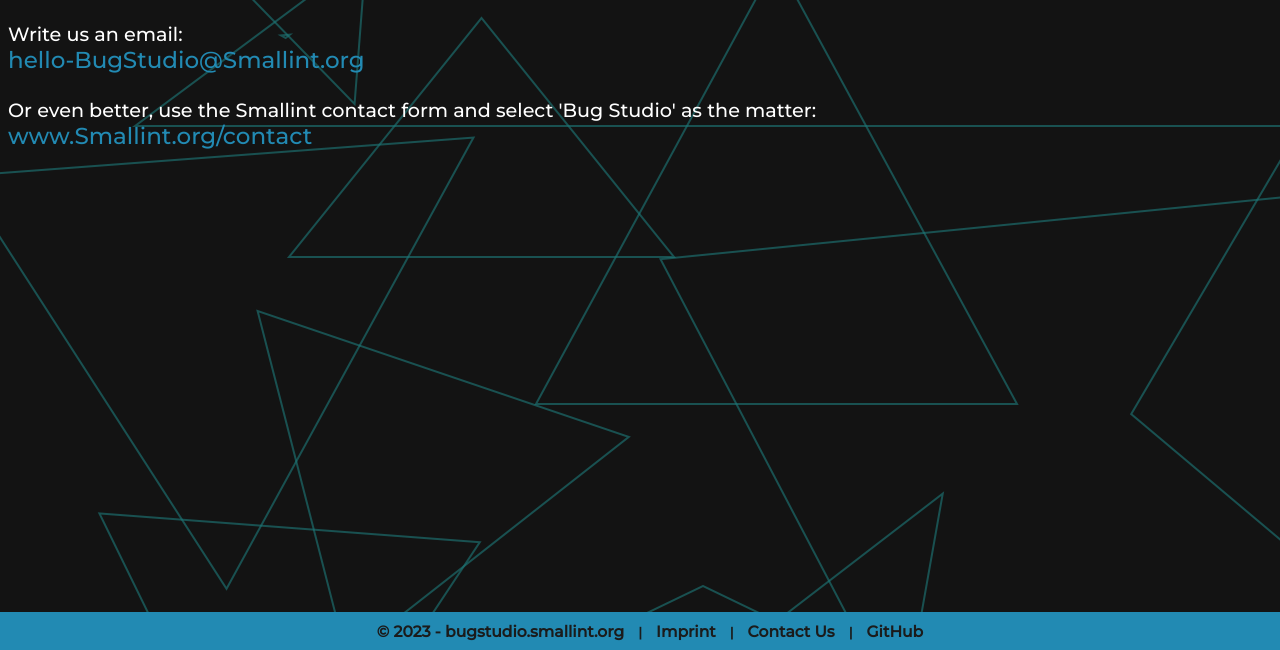
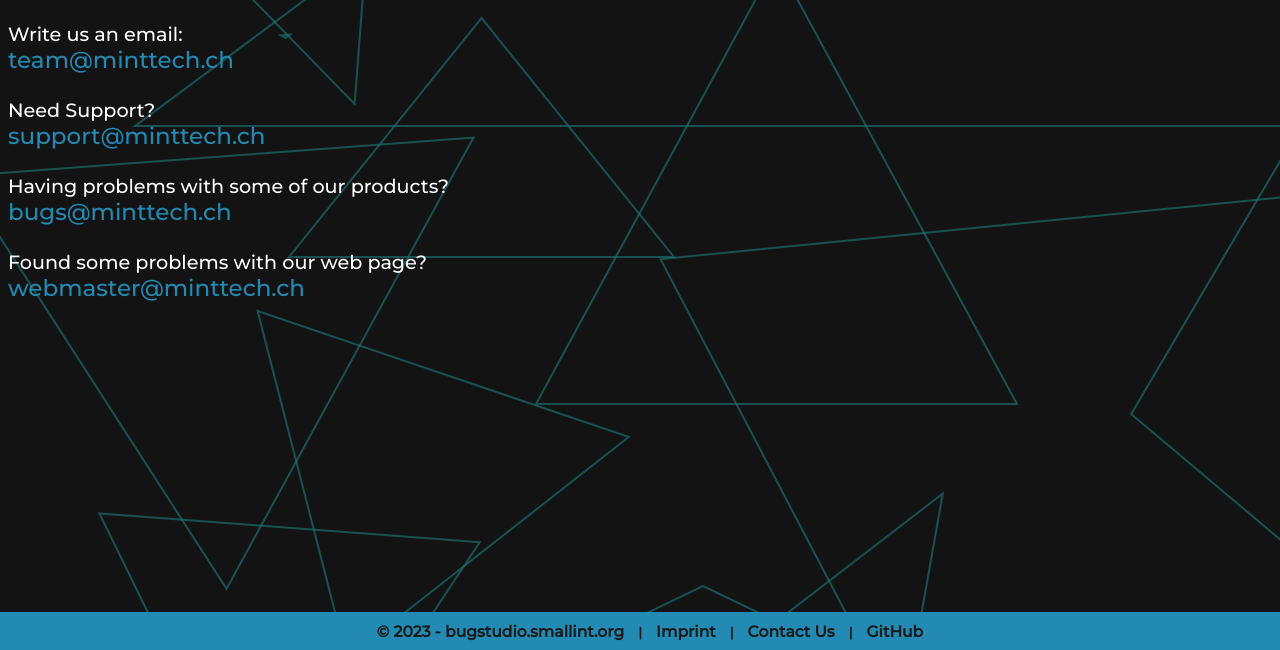
Before and after one commit to Exstreme-Noob/bugstudio-web, a plain HTML site: page contact/index.html in a window 1280 px wide. Shown: the part 150-800 px from the top of the page. Drawn offline with Linux system fonts and the light colour scheme.

Commit message:
mach besser email so oder

```diff
--- a/contact/index.html
+++ b/contact/index.html
@@ -29,10 +29,16 @@
 
         <h1>Contact Us</h1>
         <p>Write us an email: <br>
-        <a href="mailto:hello-BugStudio@Smallint.org">hello-BugStudio@Smallint.org</a>
+        <a href="mailto:team@minttech.ch">team@minttech.ch</a>
         <br><br>
-        Or even better, use the Smallint contact form and select 'Bug Studio' as the matter: <br>
-        <a href="https://www.smallint.org/contact">www.Smallint.org/contact</a>
+        Need Support? <br>
+        <a href="support@minttech.ch">support@minttech.ch</a>
+        <br><br>
+        Having problems with some of our products? <br>
+        <a href="mailto:bugs@minttech.ch">bugs@minttech.ch</a>
+        <br><br>
+        Found some problems with our web page? <br>
+        <a href="mailto:webmaster@minttech.ch">webmaster@minttech.ch</a>
         </p>
 
         <div class="bottombar">
```
